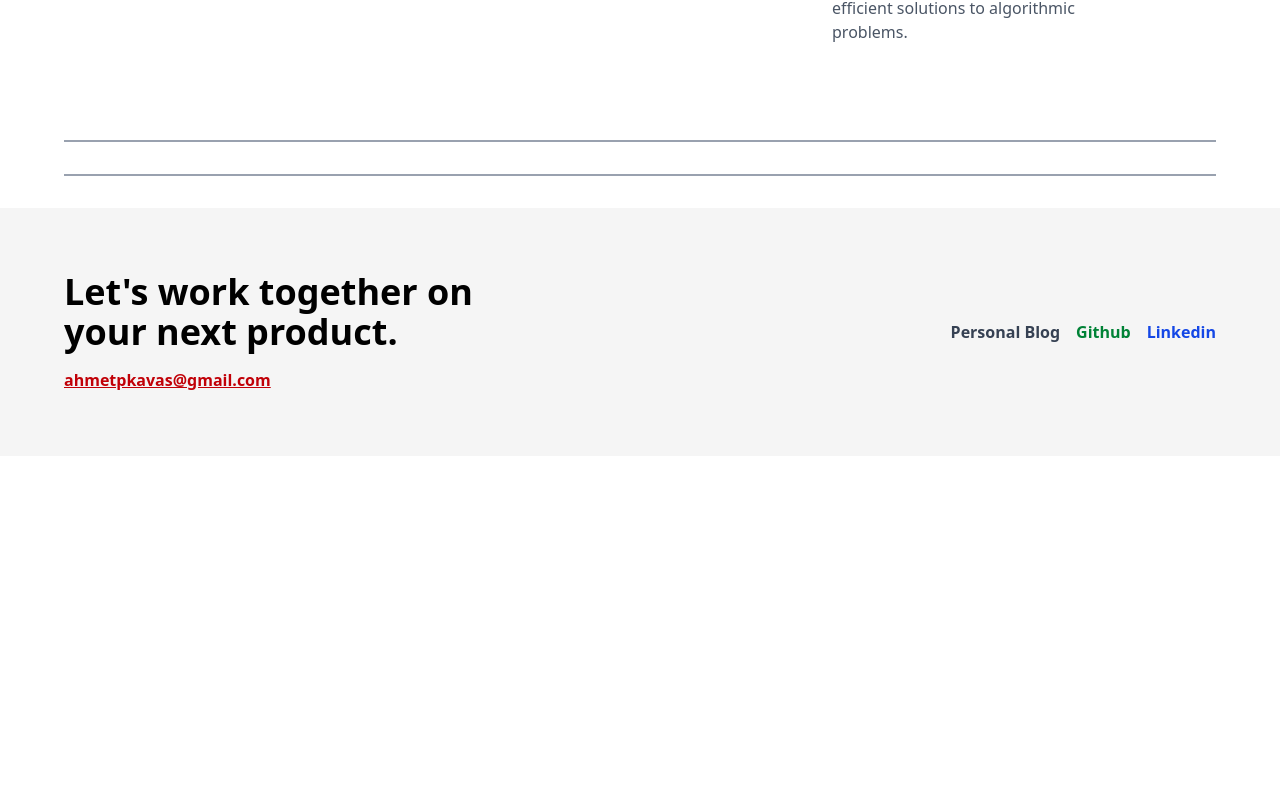
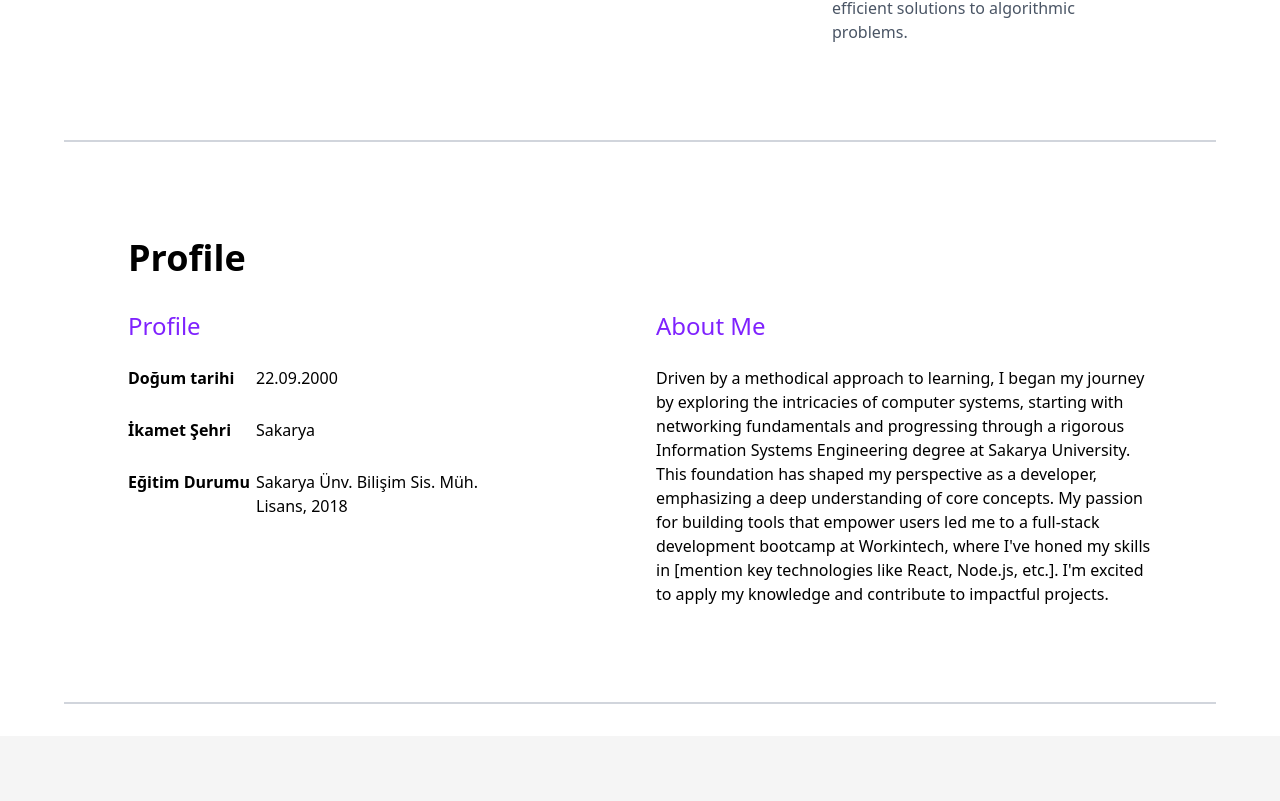
Before and after one commit to ahmetkvs/portfolio, a React (Vite) app: page / in a window 1280 px wide. Shown: the part 1279-2080 px from the top of the page. Before the commit the page ends 1735 px from the top, so only its background shows below. Built offline with nearby package versions, Linux system fonts and the light colour scheme.

Commit message:
Profile Section created, footer styling updated

```diff
--- a/src/App.jsx
+++ b/src/App.jsx
@@ -4,6 +4,7 @@ import Header from "./components/header/Header";
 import ThemeSwitchers from "./components/themeSwitchers/ThemeSwitchers";
 import Skills from "./components/skills/Skills";
 import Footer from "./components/footer/Footer";
+import Profile from "./components/profile/Profile";
 
 function App() {
   return (
@@ -13,8 +14,9 @@ function App() {
         <Navbar />
         <Header />
         <Skills />
-        <hr className="w-full border-t-2 border-solid border-gray-400" />
-        <hr className="w-full border-t-2 border-solid border-gray-400" />
+        <hr className="w-full border-t-2 border-solid border-gray-300" />
+        <Profile />
+        <hr className="w-full border-t-2 border-solid border-gray-300" />
         <Footer />
       </main>
     </BrowserRouter>
--- a/src/components/footer/Footer.jsx
+++ b/src/components/footer/Footer.jsx
@@ -3,8 +3,7 @@ import { Link } from "react-router-dom";
 function Footer() {
   return (
     <footer className="bg-[#F5F5F5] py-16 w-screen">
-      <div className="max-w-7xl mx-auto px-4 md:px-8 lg:px-16 flex flex-col md:flex-row items-center justify-between">
-        {/* Left Side (Heading and Email) */}
+      <div className="w-screen px-8 md:px-16 lg:px-32 mx-auto flex flex-col md:flex-row items-center justify-between">
         <div className="text-center md:text-left mb-8 md:mb-0">
           <h2 className="text-4xl font-semibold mb-4">
             Let's work together on <br /> your next product.
@@ -14,7 +13,6 @@ function Footer() {
           </p>
         </div>
 
-        {/* Right Side (Links) */}
         <nav className="flex items-center space-x-4">
           <Link to="#" className="text-gray-700 font-semibold hover:underline">
             Personal Blog
@@ -22,16 +20,16 @@ function Footer() {
           <a
             href="https://github.com/ahmetkvs"
             className="text-green-700 font-semibold hover:underline"
-            target="_blank" // Important for opening in a new tab
-            rel="noopener noreferrer" // Important for security
+            target="_blank"
+            rel="noopener noreferrer"
           >
             Github
           </a>
           <a
             href="https://www.linkedin.com/in/ahmetkavas"
             className="text-blue-700 font-semibold hover:underline"
-            target="_blank" // Important for opening in a new tab
-            rel="noopener noreferrer" // Important for security
+            target="_blank"
+            rel="noopener noreferrer"
           >
             Linkedin
           </a>
--- a/src/components/header/Header.jsx
+++ b/src/components/header/Header.jsx
@@ -3,7 +3,6 @@ import { FaGithub, FaLinkedin } from "react-icons/fa";
 function Header() {
   return (
     <header className="w-full flex flex-col md:flex-row items-center justify-between gap-8 md:gap-12 px-4 md:px-8 lg:px-16 py-8">
-      {/* Text Content */}
       <div className="flex-1">
         <div className="flex items-center">
           <hr className="w-20 border-t-2 border-solid border-violet-600 mr-2" />
@@ -24,18 +23,26 @@ function Header() {
           <button className="px-4 py-2 text-white bg-violet-900 border-2 border-violet-600 rounded-md hover:bg-white hover:text-violet-900 transition-colors duration-300 cursor-pointer focus:outline-none focus:ring-2 focus:ring-violet-400 focus:ring-offset-2 focus:ring-offset-violet-800">
             Hire me
           </button>
-          <button className="flex items-center gap-2 px-4 py-2 text-violet-600 border-2 border-violet-600 rounded-md hover:bg-violet-900 hover:text-white transition-colors duration-300 cursor-pointer focus:outline-none focus:ring-2 focus:ring-violet-400 focus:ring-offset-2 focus:ring-offset-violet-800">
+          <a
+            href="https://github.com/ahmetkvs"
+            target="_blank"
+            rel="noopener noreferrer"
+            className="flex items-center gap-2 px-4 py-2 text-violet-600 border-2 border-violet-600 rounded-md hover:bg-violet-900 hover:text-white transition-colors duration-300 cursor-pointer focus:outline-none focus:ring-2 focus:ring-violet-400 focus:ring-offset-2 focus:ring-offset-violet-800"
+          >
             <FaGithub className="text-xl" />
             Github
-          </button>
-          <button className="flex items-center gap-2 px-4 py-2 text-violet-600 border-2 border-violet-600 rounded-md hover:bg-violet-900 hover:text-white transition-colors duration-300 cursor-pointer focus:outline-none focus:ring-2 focus:ring-violet-400 focus:ring-offset-2 focus:ring-offset-violet-800">
+          </a>
+          <a
+            href="https://www.linkedin.com/in/ahmetkavas"
+            target="_blank"
+            rel="noopener noreferrer"
+            className="flex items-center gap-2 px-4 py-2 text-violet-600 border-2 border-violet-600 rounded-md hover:bg-violet-900 hover:text-white transition-colors duration-300 cursor-pointer focus:outline-none focus:ring-2 focus:ring-violet-400 focus:ring-offset-2 focus:ring-offset-violet-800"
+          >
             <FaLinkedin className="text-xl" />
             Linkedin
-          </button>
+          </a>
         </div>
       </div>
-
-      {/* Image */}
       <div className="flex-1 max-w-[475px] w-full">
         <img
           className="rounded-xl object-cover w-full h-full"
--- /dev/null
+++ b/src/components/profile/Profile.jsx
@@ -0,0 +1,45 @@
+function Profile() {
+  return (
+    <section className="w-full py-16 px-4 md:px-8 lg:px-16">
+      <h2 className="text-4xl font-semibold mb-8">Profile</h2>
+      <div className="flex flex-col md:flex-row gap-8">
+        <div className="md:w-1/2">
+          <h2 className="text-2xl mb-6 text-violet-600">Profile</h2>
+          <div className="flex flex-col gap-7">
+            <div className="flex">
+              <dt className="font-semibold w-32">Doğum tarihi</dt>
+              <dd>22.09.2000</dd>
+            </div>
+            <div className="flex">
+              <dt className="font-semibold w-32">İkamet Şehri</dt>
+              <dd>Sakarya</dd>
+            </div>
+            <div className="flex">
+              <dt className="font-semibold w-32">Eğitim Durumu</dt>
+              <dd>
+                Sakarya Ünv. Bilişim Sis. Müh. <br /> Lisans, 2018
+              </dd>
+            </div>
+          </div>
+        </div>
+        <div className="md:w-1/2">
+          <h2 className="text-2xl mb-6 text-violet-600">About Me</h2>
+          <p>
+            Driven by a methodical approach to learning, I began my journey by
+            exploring the intricacies of computer systems, starting with
+            networking fundamentals and progressing through a rigorous
+            Information Systems Engineering degree at Sakarya University. This
+            foundation has shaped my perspective as a developer, emphasizing a
+            deep understanding of core concepts. My passion for building tools
+            that empower users led me to a full-stack development bootcamp at
+            Workintech, where I've honed my skills in [mention key technologies
+            like React, Node.js, etc.]. I'm excited to apply my knowledge and
+            contribute to impactful projects.
+          </p>
+        </div>
+      </div>
+    </section>
+  );
+}
+
+export default Profile;
--- a/src/components/skills/Skills.jsx
+++ b/src/components/skills/Skills.jsx
@@ -1,13 +1,13 @@
 import Skill from "./Skill";
-import skillsData from "../../data/skillsData";
+import skillsContent from "../../data/skillsContent";
 
 function Skills() {
   return (
     <section className="py-16">
-      <div className="max-w-7xl mx-auto px-4 md:px-8 lg:px-16">
+      <div className="w-full mx-auto px-4 md:px-8 lg:px-16">
         <h2 className="text-4xl font-semibold mb-8">Skills</h2>
         <div className="grid grid-cols-1 md:grid-cols-2 lg:grid-cols-3 gap-8">
-          {skillsData.map((skill, index) => {
+          {skillsContent.map((skill, index) => {
             return (
               <Skill
                 key={index}
--- a/src/data/skillsData.js
+++ b/src/data/skillsContent.js
@@ -1,4 +1,4 @@
-const skillsData = [
+const skillsContent = [
   {
     en: {
       heading: "JavaScript",
@@ -73,4 +73,4 @@ const skillsData = [
   },
 ];
 
-export default skillsData;
+export default skillsContent;
```
